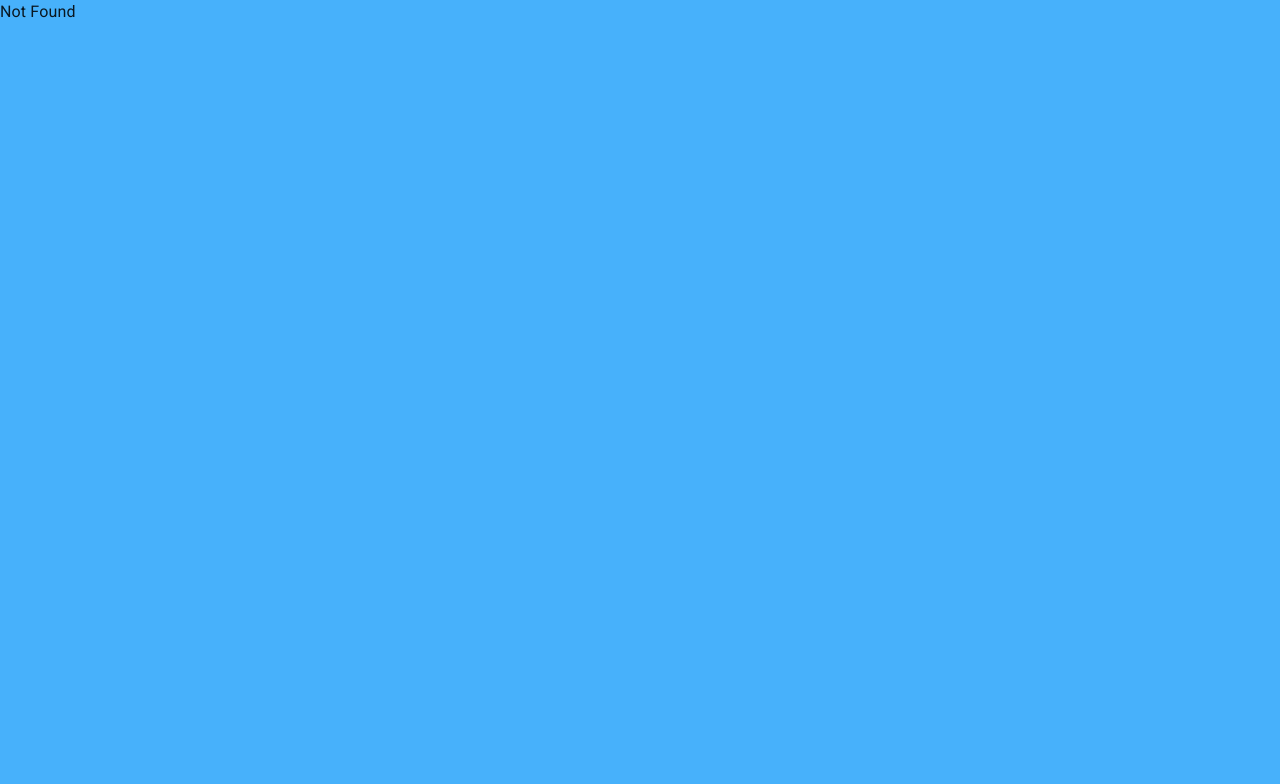
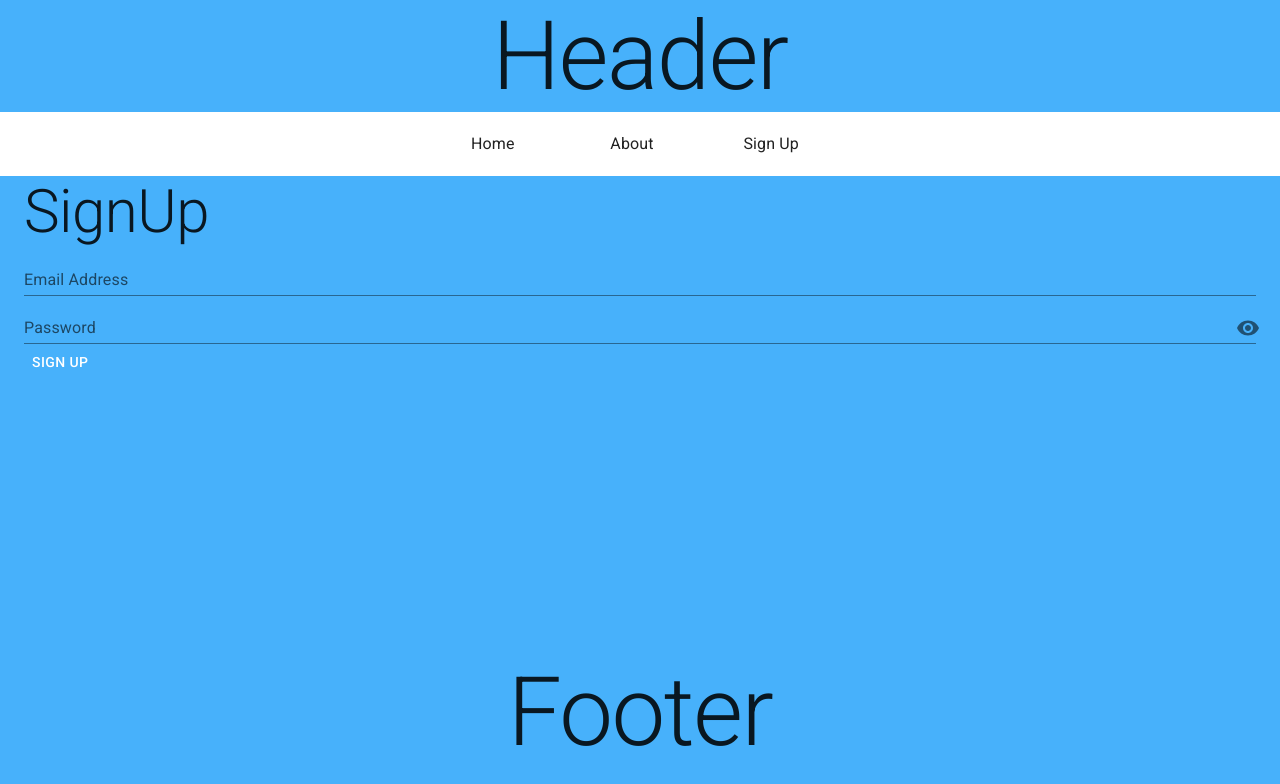
Before and after one commit to Grindhead/Portfolio, a React (Create React App) app: page /sign-up in a window 1280 px wide. Before the commit this address had no page. Shown: the top 784 px of the page. Built offline with nearby package versions, Linux system fonts and the light colour scheme.

Commit message:
added a sign up page

```diff
--- a/package.json
+++ b/package.json
@@ -7,6 +7,7 @@
     "@emotion/styled": "^11.11.0",
     "@fontsource/roboto": "^5.0.3",
     "@material-ui/core": "^4.12.4",
+    "@mui/icons-material": "^5.11.16",
     "@mui/material": "^5.13.5",
     "@mui/styles": "^5.13.2",
     "@testing-library/jest-dom": "^5.14.1",
--- a/src/App/Components/Header/Header.tsx
+++ b/src/App/Components/Header/Header.tsx
@@ -39,8 +39,8 @@ export default function Header() {
               About
             </Link>
 
-            <Link to={"/create-post"} className={classes.link}>
-              Admin
+            <Link to={"/sign-up"} className={classes.link}>
+              Sign Up
             </Link>
           </div>
         </Toolbar>
--- a/src/App/Pages/About/About.tsx
+++ b/src/App/Pages/About/About.tsx
@@ -1,9 +1,9 @@
-import { Typography } from "@material-ui/core";
+import { Typography } from "@mui/material";
 
 const About = () => {
   return (
     <div>
-      <Typography component="h2">About</Typography>
+      <Typography variant="h2">About</Typography>
     </div>
   );
 };
--- a/src/App/Pages/Error/Error.tsx
+++ b/src/App/Pages/Error/Error.tsx
@@ -1,4 +1,4 @@
-import { Typography } from "@material-ui/core";
+import { Typography } from "@mui/material";
 import { useRouteError } from "react-router-dom";
 
 const Error = () => {
@@ -7,7 +7,7 @@ const Error = () => {
 
   return (
     <div>
-      <Typography component="p">{error.statusText || error.message}</Typography>
+      <Typography variant="h1">{error.statusText || error.message}</Typography>
     </div>
   );
 };
--- a/src/App/Pages/Home/Home.tsx
+++ b/src/App/Pages/Home/Home.tsx
@@ -3,7 +3,7 @@ import { Typography } from "@mui/material";
 const Home = () => {
   return (
     <div>
-      <Typography component="h2">Home</Typography>
+      <Typography variant="h2">Home</Typography>
     </div>
   );
 };
--- /dev/null
+++ b/src/App/Pages/SignUp/SignUp.tsx
@@ -0,0 +1,89 @@
+import { useState } from "react";
+import {
+  Box,
+  Typography,
+  TextField,
+  InputAdornment,
+  IconButton,
+  Button,
+} from "@mui/material";
+import { Visibility, VisibilityOff } from "@mui/icons-material";
+import { emailAndPassword } from "../../Utils/Firebase";
+import { useNavigate } from "react-router-dom";
+
+const SignUp = () => {
+  const [error, setError] = useState("");
+  const [email, setEmail] = useState("");
+  const [password, setPassword] = useState("");
+  const [showPassword, setShowPassword] = useState(false);
+  const navigate = useNavigate();
+
+  const handleClickShowPassword = () => setShowPassword((show) => !show);
+
+  const handleMouseDownPassword = (
+    event: React.MouseEvent<HTMLButtonElement>
+  ) => {
+    event.preventDefault();
+  };
+
+  const handleSignUp = () => {
+    emailAndPassword(email, password).then((userCredential) => {
+      if (userCredential instanceof Error) {
+        console.log("failed to sign up user");
+        setError(userCredential.message);
+      } else {
+        navigate("/");
+      }
+    });
+  };
+
+  return (
+    <div>
+      <Typography variant="h2">SignUp</Typography>
+      <Box component="form">
+        <TextField
+          id="email"
+          label="Email Address"
+          variant="standard"
+          fullWidth
+          value={email}
+          onChange={(e) => setEmail(e.target.value)}
+        />
+        <br />
+        <TextField
+          fullWidth
+          id="password"
+          label="Password"
+          variant="standard"
+          type={showPassword ? "text" : "password"}
+          autoComplete="current-password"
+          value={password}
+          onChange={(e) => setPassword(e.target.value)}
+          InputProps={{
+            endAdornment: (
+              <InputAdornment position="end">
+                <IconButton
+                  aria-label="toggle password visibility"
+                  onClick={handleClickShowPassword}
+                  onMouseDown={handleMouseDownPassword}
+                  edge="end"
+                >
+                  {showPassword ? <VisibilityOff /> : <Visibility />}
+                </IconButton>
+              </InputAdornment>
+            ),
+          }}
+        />
+        <Button onClick={() => handleSignUp()}>Sign Up</Button>
+        <br />
+        {error && (
+          <Typography variant="body1" color="error">
+            {error}
+          </Typography>
+        )}
+      </Box>
+    </div>
+  );
+};
+
+export default SignUp;
--- a/src/App/Themes/Theme.ts
+++ b/src/App/Themes/Theme.ts
@@ -10,11 +10,36 @@ let AppTheme = createTheme({
     },
   },
   components: {
+    MuiButton: {
+      styleOverrides: {
+        root: {
+          color: "white",
+        },
+      },
+    },
     MuiToolbar: {
       styleOverrides: {
         root: {
           backgroundColor: "#ffffff",
           minHeight: "20vh",
+        },
+      },
+    },
+    MuiInput: {
+      styleOverrides: {
+        root: {
+          "&.Mui-focused": {
+            background: "grey",
+          },
+        },
+      },
+    },
+    MuiFormLabel: {
+      styleOverrides: {
+        root: {
+          "&.Mui-focused": {
+            color: "black",
+          },
         },
       },
     },
--- /dev/null
+++ b/src/App/Utils/Firebase.ts
@@ -0,0 +1,38 @@
+import { initializeApp } from "firebase/app";
+import { getAnalytics } from "firebase/analytics";
+import { getAuth, User, signInWithEmailAndPassword } from "firebase/auth";
+
+const firebaseConfig = {
+  apiKey: "AIzaSyACnI8oIQlZ_FAMk16fbsIsWu2aQFyiSqU",
+  authDomain: "portfolio-71c20.firebaseapp.com",
+  databaseURL:
+    "https://portfolio-71c20-default-rtdb.europe-west1.firebasedatabase.app",
+  projectId: "portfolio-71c20",
+  storageBucket: "portfolio-71c20.appspot.com",
+  messagingSenderId: "186684086013",
+  appId: "1:186684086013:web:ee2c2c0df7e4ded6ffd094",
+  measurementId: "G-RN0TG03MQH",
+};
+
+export const App = initializeApp(firebaseConfig);
+export const Analytics = getAnalytics(App);
+export const Auth = getAuth(App);
+
+export const emailAndPassword = async (
+  email: string,
+  password: string
+): Promise<User | Error> => {
+  try {
+    const userCredential = await signInWithEmailAndPassword(
+      Auth,
+      email,
+      password
+    );
+    return userCredential.user;
+  } catch (error: any) {
+    const errorCode = error.code;
+    const errorMessage = error.message;
+    console.log(errorCode, errorMessage);
+    return error;
+  }
+};
--- a/src/index.tsx
+++ b/src/index.tsx
@@ -10,6 +10,7 @@ import { lazy } from "react";
 
 const Home = lazy(() => import("./App/Pages/Home/Home"));
 const About = lazy(() => import("./App/Pages/About/About"));
+const SignUp = lazy(() => import("./App/Pages/SignUp/SignUp"));
 const Error = lazy(() => import("./App/Pages/Error/Error"));
 
 const router = createBrowserRouter([
@@ -25,6 +26,10 @@ const router = createBrowserRouter([
       {
         path: "/about",
         element: <About />,
+      },
+      {
+        path: "/sign-up",
+        element: <SignUp />,
       },
     ],
   },
```
Also changed, not shown: 1 other file (tests, documents, lock files or other folders).
